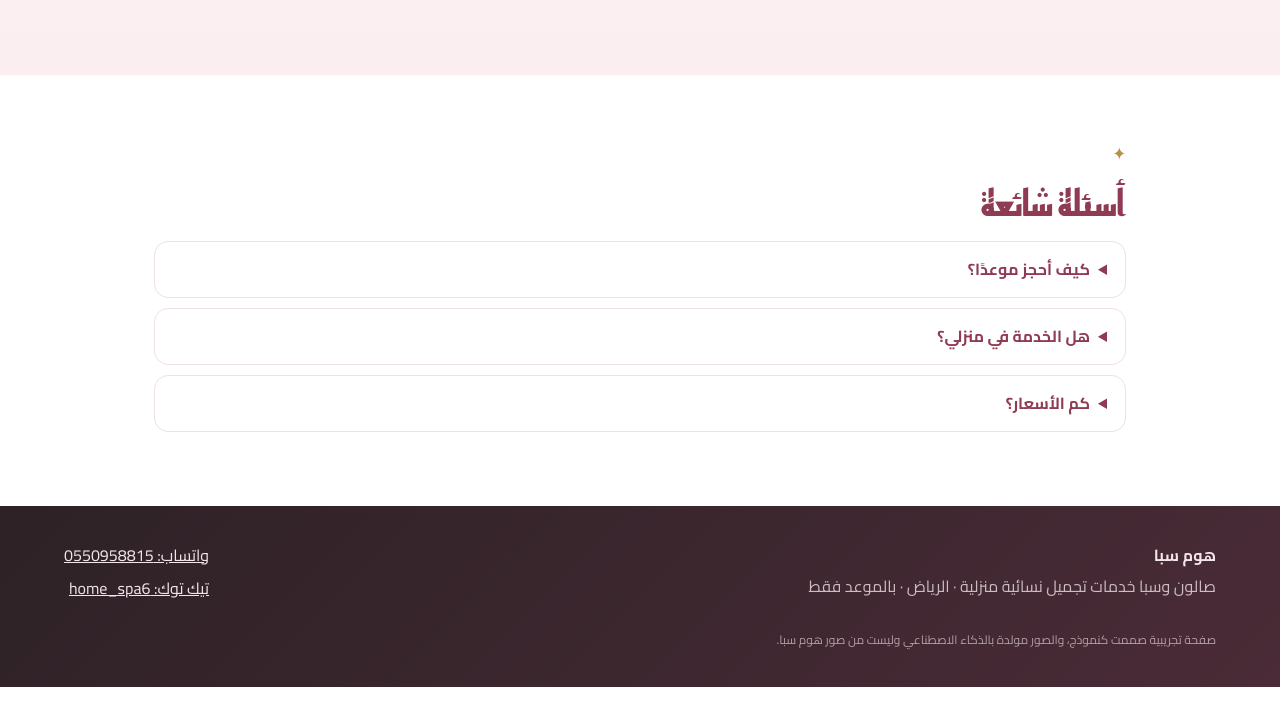
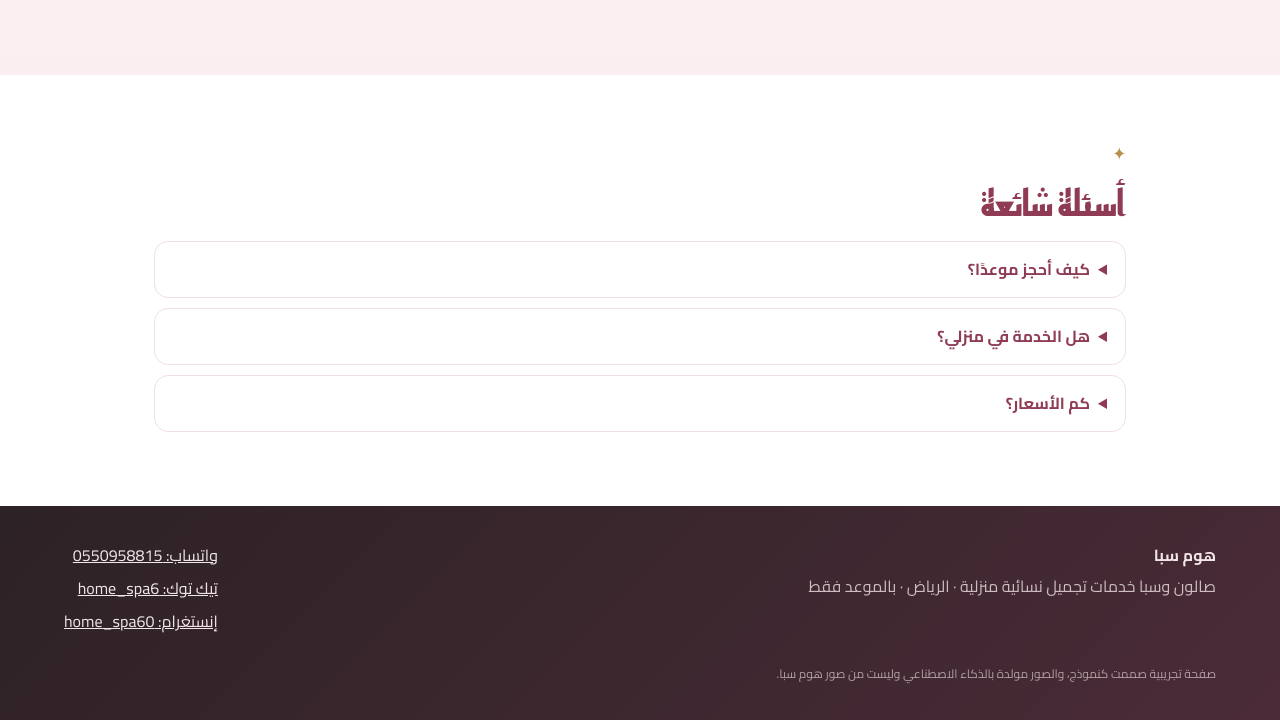
Before and after one commit to mostafabehaey66666-cyber/homespa-demo, a plain HTML site: page index.html in a window 1280 px wide. Shown: the part 3227-3947 px from the top of the page. Before the commit the page ends 3914 px from the top, so only its background shows below. Drawn offline with Linux system fonts and the light colour scheme.

Commit message:
Update index.html

```diff
--- a/index.html
+++ b/index.html
@@ -148,6 +148,7 @@
   <div class="links">
     <a id="wa-foot" href="#">واتساب: 0550958815</a>
     <a href="https://www.tiktok.com/@home_spa6" target="_blank" rel="noopener">تيك توك: home_spa6</a>
+    <a href="https://www.instagram.com/home_spa60" target="_blank" rel="noopener">إنستغرام: home_spa60</a>
   </div>
   <p class="small">صفحة تجريبية صممت كنموذج، والصور مولدة بالذكاء الاصطناعي وليست من صور هوم سبا.</p>
 </footer>
```
